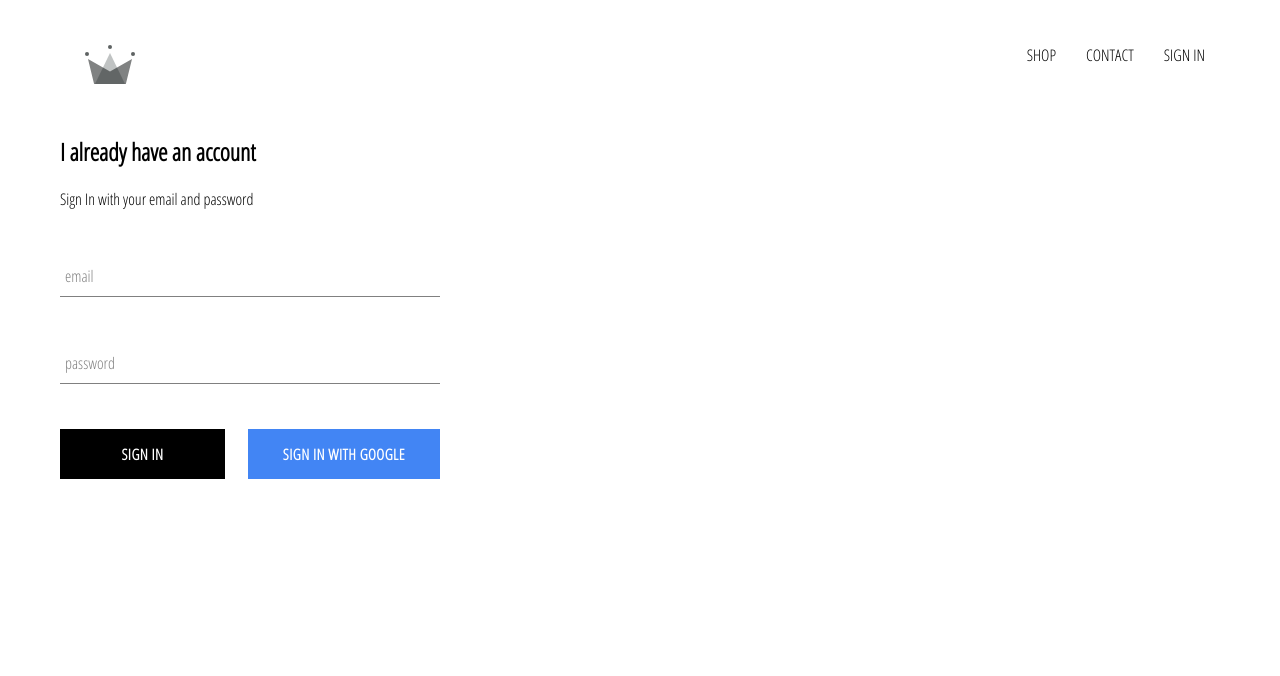
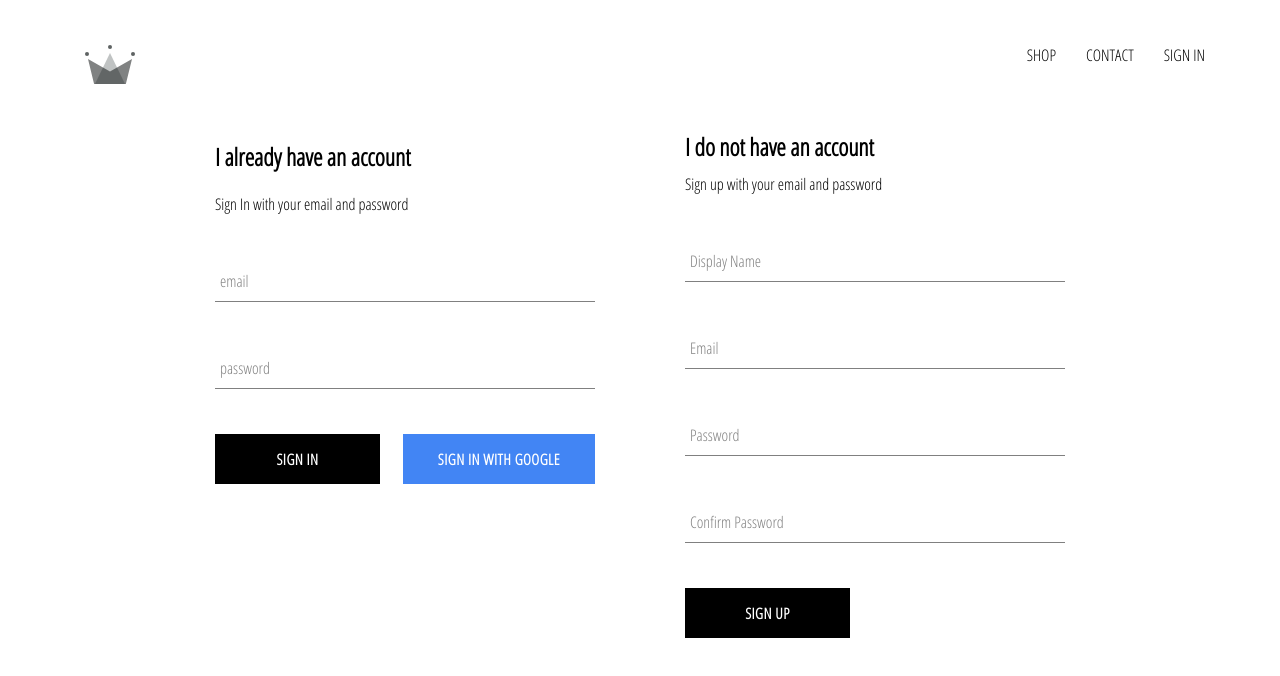
Before and after one commit to mav1n/crwn-clothing, a React (Create React App) app: page /signin in a window 1280 px wide. Shown: the top 676 px of the page. Built offline with nearby package versions, Linux system fonts and the light colour scheme; no server answers.

Commit message:
store authenticated users into our firestore database

```diff
--- a/src/App.js
+++ b/src/App.js
@@ -7,7 +7,7 @@ import { HomePage } from './containers/Homepage/HomepageComponent';
 import SignInAndSignUpPage from './containers/SignInAndSignUp/SignInAndSignUpComponent';
 import ShopPage from './containers/Shop/ShopComponent';
 import Header from './components/Header/HeaderComponent';
-import { auth } from './firebase/firebase.utils';
+import { auth, createUserProfileDocument } from './firebase/firebase.utils';
 
 class App extends React.Component {
 
@@ -21,10 +21,22 @@ class App extends React.Component {
   unsubscribeFromAuth = null;
 
   componentDidMount() {
-    this.unsubscribeFromAuth = auth.onAuthStateChanged(user => {
-      this.setState({ currentUser: user});
+    this.unsubscribeFromAuth = auth.onAuthStateChanged(async userAuth => {
+      if(userAuth) {
+        const userRef = await createUserProfileDocument(userAuth);
 
-      console.log(user)
+        userRef.onSnapshot(snapshot => {
+          this.setState({
+            currentUser: {
+              id: snapshot.id,
+              ...snapshot.data()
+            }
+          });
+        });
+
+      }
+
+      this.setState({ currentUser: userAuth })
     })
   }
 
--- /dev/null
+++ b/src/components/SignUp/SignUp.styles.scss
@@ -0,0 +1,9 @@
+.sign-up {
+    display: flex;
+    flex-direction: column;
+    width: 380px;
+
+    .title {
+        margin: 10px 0;
+    }
+}
--- /dev/null
+++ b/src/components/SignUp/SignUpComponent.js
@@ -0,0 +1,99 @@
+import React from 'react';
+
+import FormInput from '../FormInput/FormInputComponent';
+import CustomButton from '../CustomButton/CustomButtonComponent';
+
+import { auth, createUserProfileDocument } from '../../firebase/firebase.utils';
+
+import './SignUp.styles.scss';
+
+class SignUp extends React.Component {
+    constructor() {
+        super();
+
+        this.state = {
+            displayName: '',
+            email: '',
+            password: '',
+            confirmPassword: '',
+        }
+    }
+
+    handleSubmit = async event => {
+        event.preventDefault();
+
+        const { displayName, email, password, confirmPassword } = this.state;
+
+        if(password !== confirmPassword) {
+            alert("passwords don't match");
+            return;
+        }
+
+        try {
+            const { user } = await auth.createUserWithEmailAndPassword(email, password);
+
+            this.setState({
+                displayName: '',
+                email: '',
+                password: '',
+                confirmPassword: '',
+            })
+
+            createUserProfileDocument(user, { displayName })
+        } catch (error) {
+            console.log(error);
+        }
+    }
+
+    handleChange = event => {
+        const { name, value } = event.target;
+        this.setState({ [name]: value })
+    }
+
+    render() {
+        const { displayName, email, password, confirmPassword } = this.state;
+        return (
+            <div className='sign-up'>
+                <h2 className='title'>I do not have an account</h2>
+                <span>Sign up with your email and password</span>
+                <form className='sign-up-form' onSubmit={this.handleSubmit}>
+                    <FormInput
+                        type='text'
+                        name='displayName'
+                        value={displayName}
+                        onChange={this.handleChange}
+                        label='Display Name'
+                        required
+                    />
+                    <FormInput
+                        type='emai'
+                        name='email'
+                        value={email}
+                        onChange={this.handleChange}
+                        label='Email'
+                        required
+                    />
+                    <FormInput
+                        type='password'
+                        name='password'
+                        value={password}
+                        onChange={this.handleChange}
+                        label='Password'
+                        required
+                    />
+                    <FormInput
+                        type='password'
+                        name='confirmPassword'
+                        value={confirmPassword}
+                        onChange={this.handleChange}
+                        label='Confirm Password'
+                        required
+                    />
+                    <CustomButton type='submit'>SIGN UP</CustomButton>
+                </form>
+            </div>
+        )
+    }
+}
+
+export default SignUp;
--- a/src/containers/SignInAndSignUp/SignInAndSignUp.styles.scss
+++ b/src/containers/SignInAndSignUp/SignInAndSignUp.styles.scss
@@ -0,0 +1,6 @@
+.sign-in-and-sign-up {
+    width: 850px;
+    display: flex;
+    justify-content: space-between;
+    margin: 30px auto;
+}
--- a/src/containers/SignInAndSignUp/SignInAndSignUpComponent.js
+++ b/src/containers/SignInAndSignUp/SignInAndSignUpComponent.js
@@ -1,11 +1,14 @@
 import React from 'react';
 
 import SignIn from '../../components/SignIn/SignInComponent';
+import SignUp from '../../components/SignUp/SignUpComponent';
+
 import './SignInAndSignUp.styles.scss';
 
 const SignInAndSignUpPage = () => (
     <div className='sign-in-and-sign-up'>
         <SignIn />
+        <SignUp />
     </div>
 )
 
--- a/src/firebase/firebase.utils.js
+++ b/src/firebase/firebase.utils.js
@@ -13,6 +13,29 @@ const config = {
     measurementId: "G-CFTY1DFR5E"
 };
 
+export const createUserProfileDocument = async (userAuth, additionalData) => {
+    if(!userAuth) return;
+
+    const userRef = firestore.doc(`users/${userAuth.uid}`)
+    const snapShot = await userRef.get()
+    if(!snapShot.exists) {
+        const { displayName, email } = userAuth;
+        const createdAt = new Date();
+
+        try {
+            await userRef.set({
+                displayName,
+                email,
+                createdAt,
+                ...additionalData
+            })
+        } catch (error) {
+            console.log('error creating user: ', error.message);
+        }
+    }
+    return userRef;
+}
+
 firebase.initializeApp(config);
 
 export const auth = firebase.auth();
```
